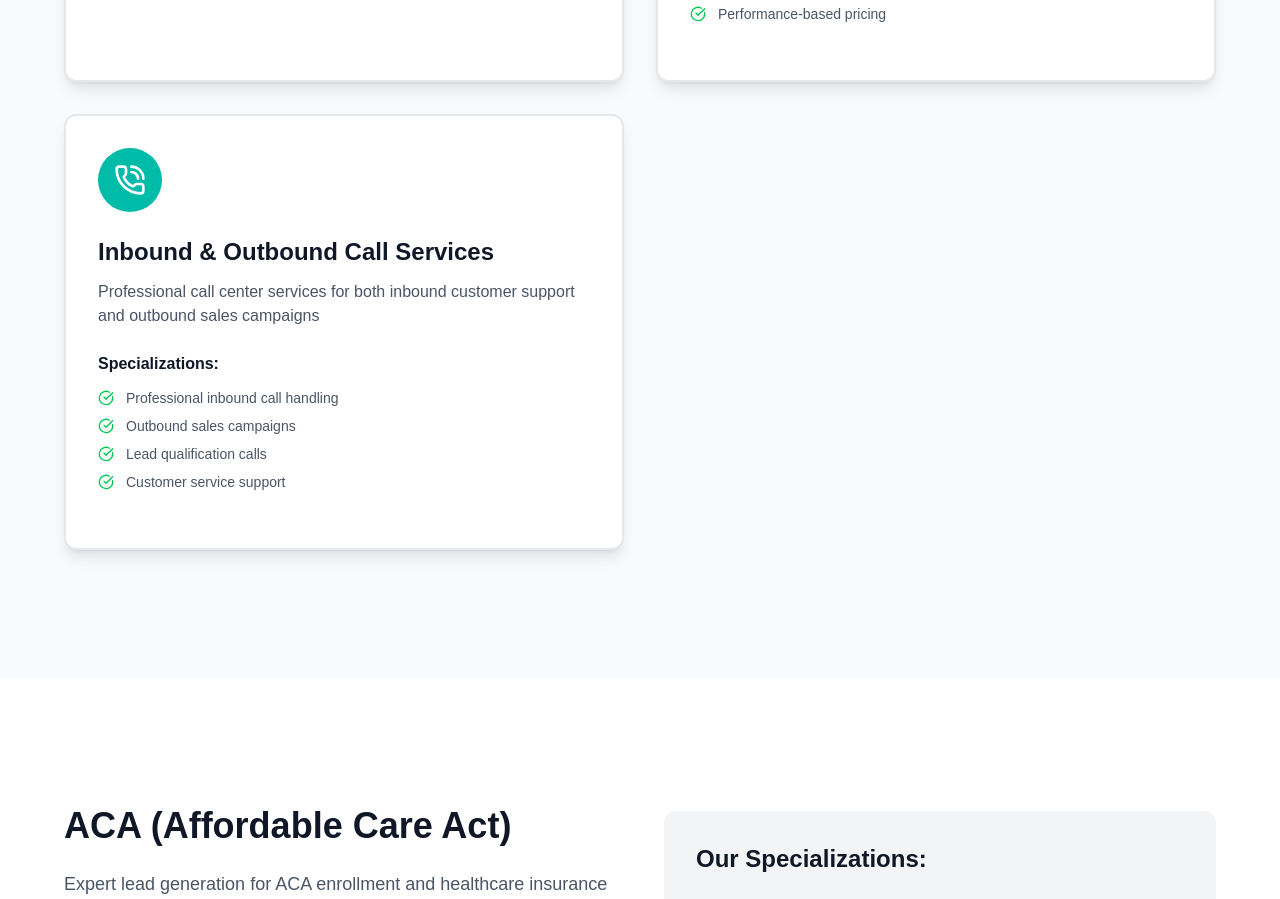
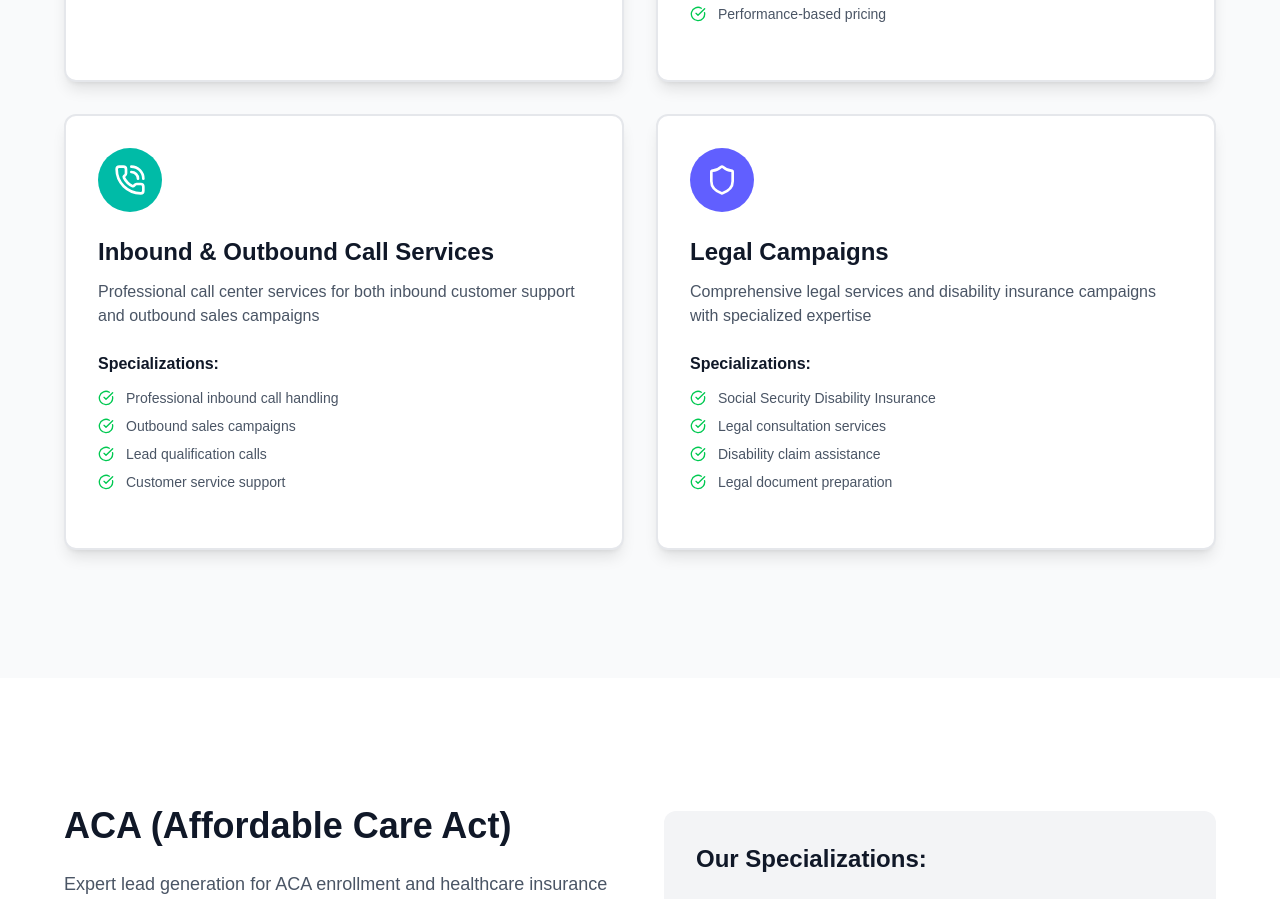
Before and after one commit to sheryyiee121/Growx, a Next.js app: page /products in a window 1280 px wide. Shown: the part 2907-3806 px from the top of the page. Built offline with nearby package versions, Linux system fonts and the light colour scheme.

Commit message:
sdhskhsf

```diff
--- a/src/app/products/page.js
+++ b/src/app/products/page.js
@@ -133,6 +133,32 @@ export default function ProductsPage() {
             color: 'bg-teal-500',
             image: '/images/call.jpg'
         },
+        {
+            id: 'legal-campaigns',
+            title: 'Legal Campaigns',
+            description: 'Comprehensive legal services and disability insurance campaigns with specialized expertise',
+            icon: Shield,
+
+            features: [
+                'Social Security Disability Insurance',
+                'Legal consultation services',
+                'Disability claim assistance',
+                'Legal document preparation',
+                'Court representation support',
+                'Claims processing guidance'
+            ],
+            benefits: [
+                'Expert legal guidance',
+                'Higher success rates for claims',
+                'Professional representation',
+                'Comprehensive case management',
+                'Specialized legal expertise',
+                'Regulatory compliance'
+            ],
+            popular: false,
+            color: 'bg-indigo-500',
+            image: '/social.jpg'
+        }
 
     ];
 
```
